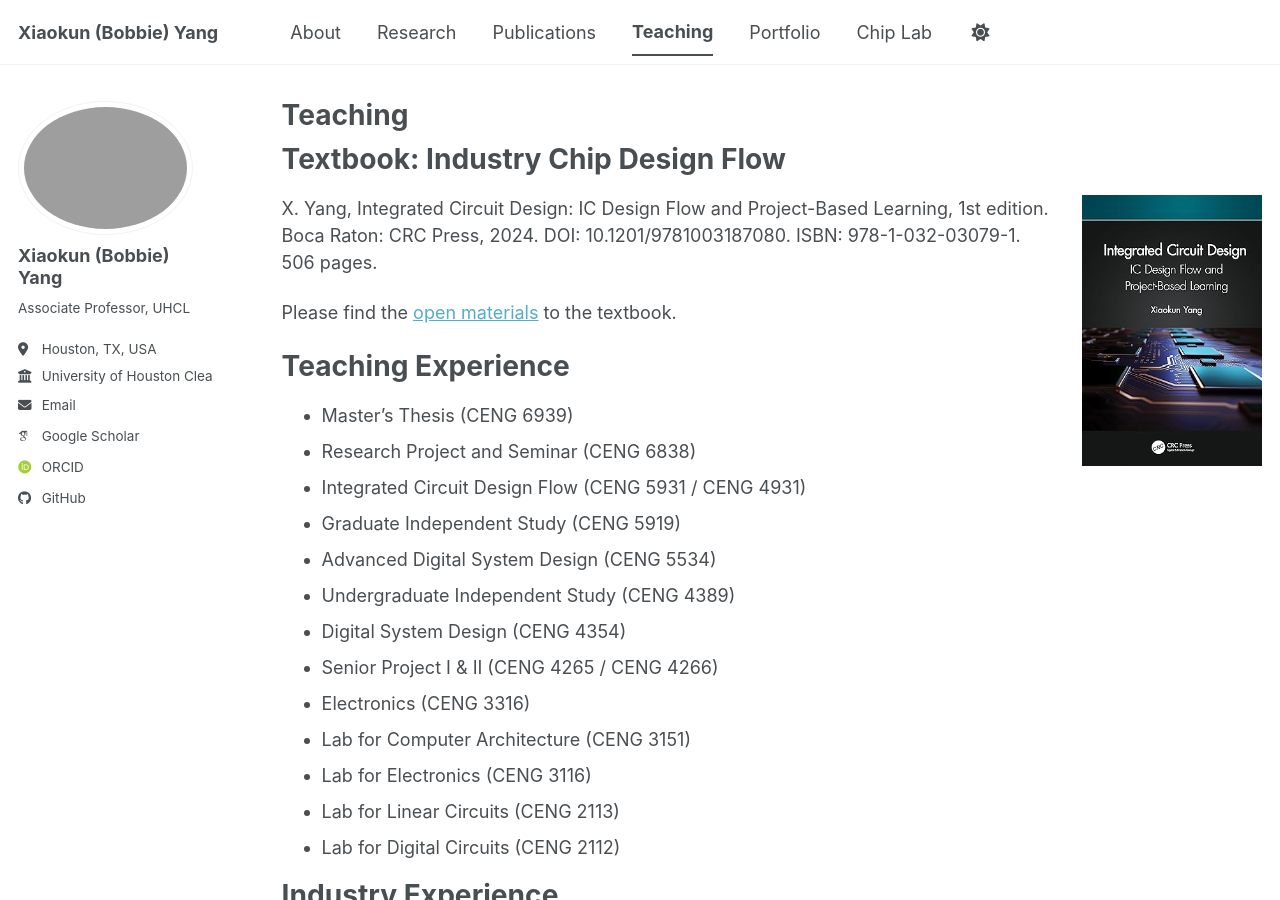
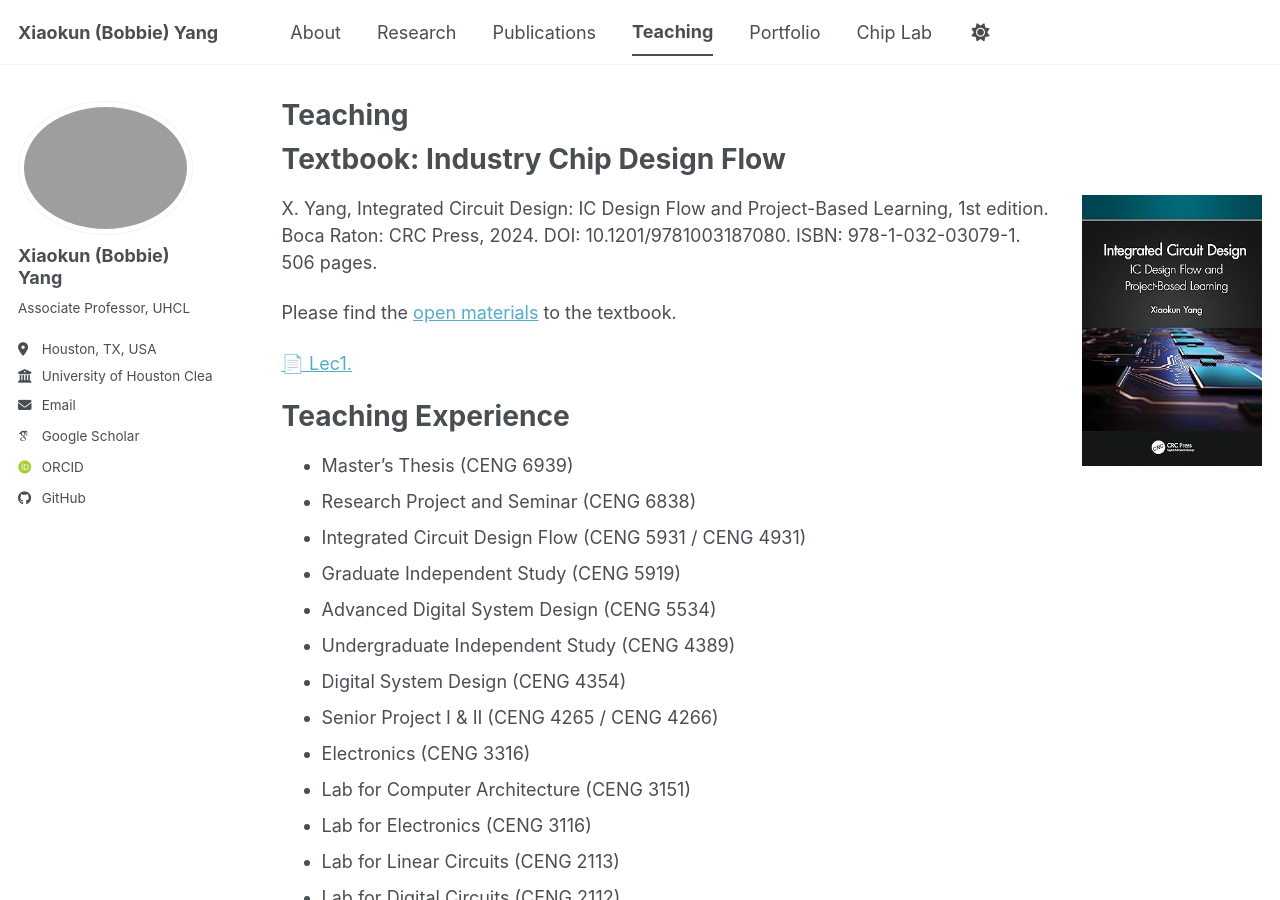
Before and after one commit to bobbieyang/bobbieyang.github.io, a Jekyll site: the page built from _pages/teaching.md, in a window 1280 px wide and 900 px high. Built offline with Jekyll 4.4.1, drawn with Linux system fonts in a browser that asks for light colours; some web fonts are replaced; a script bundle is joined from its source files by our own code; library files that are not in the unit come from our copies.

Commit message:
Update teaching.md

```diff
--- a/_pages/teaching.md
+++ b/_pages/teaching.md
@@ -18,6 +18,7 @@ X. Yang, Integrated Circuit Design: IC Design Flow and Project-Based Learning, 1
 
 Please find the [open materials](https://github.com/IC-Design-Lab/IC-Design.git) to the textbook.
 
+<a href="{{ base_path }}/files/chip/lec1.pdf" target="_blank">📄 Lec1.
 
 
 Teaching Experience
```
